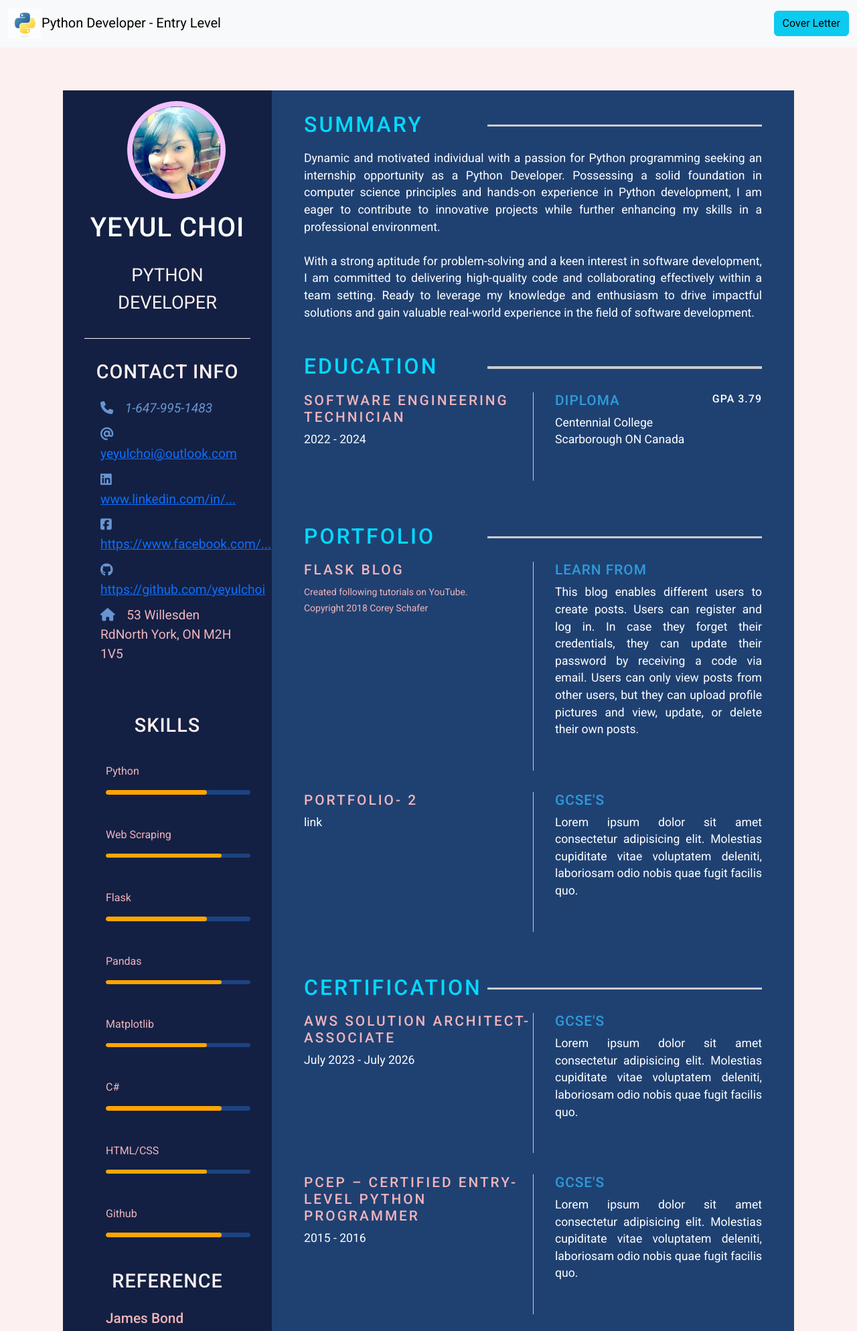
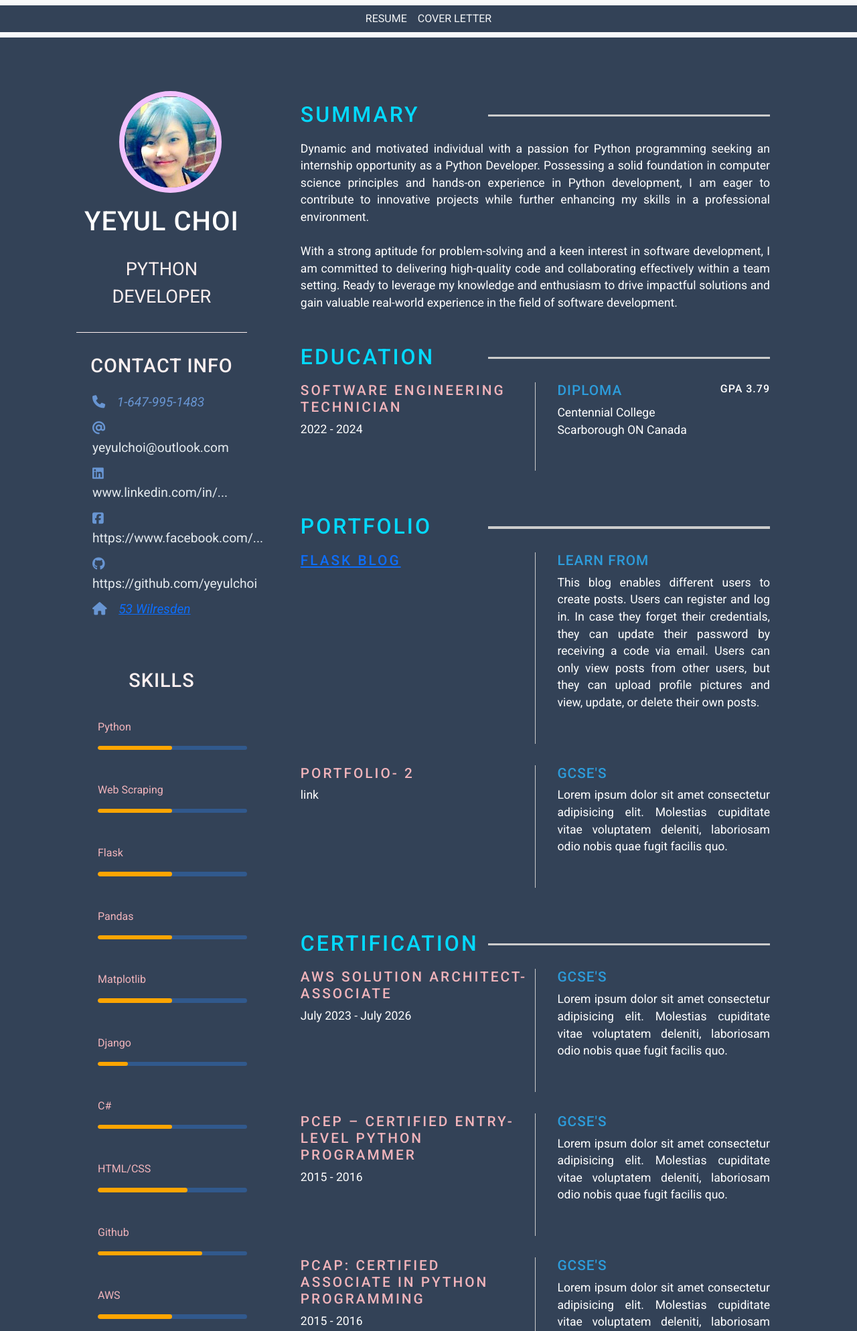
Before and after one commit to yeyulchoi/web-resume, a Flask app: page / in a window 1280 px wide. Shown: the top 1988 px of the page at 67% size. Run offline with Flask 3, Linux system fonts and the light colour scheme; some libraries are stand-ins or nearby versions.

Commit message:
replaced with embeded map api& connected to flaskblog

```diff
--- a/app.py
+++ b/app.py
@@ -1,4 +1,4 @@
-from flask import Flask, render_template, request, redirect, url_for, flash
+from flask import Flask, abort, render_template, request, redirect, url_for, flash
 import smtplib
 from flask_mail import Mail, Message
 import os
@@ -6,6 +6,7 @@
 
 
 app = Flask(__name__)
+# <<config for email notification>>
 # app.config['MAIL_SERVER']='smtp.gmail.com'
 # app.config['MAIL_PORT']=465
 # app.config['MAIL_USE_TLS']=False
@@ -13,11 +14,20 @@
 # app.config['MAIL_USERNAME']='yeyulchoi@gmail.com'  #os.environ.get('FLASK_MAIL_USER_EMAIL')
 # app.config['MAIL_PASSWORD']='crlr kkkp wkbx xbpw'  #os.environ.get('FLASK_MAIL_USER_PASSWORD')
 # mail = Mail(app)
-
-
+# app.config['SQLALCHEMY_DATABASE_URI']='sqlite:///flaskaws.db'
 app.config['SQLALCHEMY_DATABASE_URI']='mysql://root:''@localhost/flask_aws2'
 app.config['SQLALCHEMY_TRACK_MODIFICATION']=False
 app.config['SECRET_KEY']=secrets.token_hex(16)
+
+
+class Location:
+    def __init__(self, key, addr,lat, lng):
+        self.key = key
+        self.addr = addr
+        self.lat =lat
+        self.lng =lng
+
+loc_obj = Location('house','53 Wilresden',43.793573115460475, -79.36569236094664)
 
 
 @app.route('/', methods=['GET','POST'])
@@ -30,9 +40,15 @@
     #     msg.body =" Hey, How are you. I just clicked your email on the resume!!"
     #     mail.send(msg)
     #     redirect('index.html')
-    return render_template('index.html')
+    return render_template('index.html',mykey=loc_obj.key, myplace=loc_obj.addr)
 
+@app.route('/cover')
+def cover_ltr():
+    return render_template('coverltr.html')
 
+@app.route('/<loc_key>')
+def show_place(loc_key):
+    return render_template('map.html', myplace_two =loc_obj.addr,latitude=loc_obj.lat, longitude=loc_obj.lng)
 
 
 if __name__ =='__main__':
--- a/static/style.css
+++ b/static/style.css
@@ -2,6 +2,7 @@
     margin:0;
     padding:0;
     color:F1B4BB;
+    background-color:#334257;
 }
 ul >li{
     list-style: none;
@@ -9,7 +10,7 @@
 
 
 body{
-    background-color:#FDF0F0;
+    background-color:#334257;
     color:#F1B4BB;
 
     font-family: "Roboto", sans-serif;
@@ -25,6 +26,19 @@
 
     /* grid-template-rows:repeat(10,1fr); */
 
+}
+
+/* .title{
+    min-height:10vh;
+    width:91%;
+    text-align: center;
+    padding:15px;
+    margin-left:54.091px;
+    font-size: 1.5rem;;
+} */
+
+.nav-link{
+    color:#F2F4F6;
 }
 
 .left-section{
@@ -69,9 +83,11 @@
 
 }
 
-/* .contact-info-links{
-    font-size: 1.2rem;
-} */
+.contact-info-links{
+    color: #e5ebef;
+    text-decoration: none ;
+}
+
 .career{
     font-size: 1.7rem;
     text-transform: uppercase;
@@ -127,28 +143,34 @@
     background-color:orange;
 }
 .python-progress{
-    width:70%;
+    width:50%;
 }
 .web-scrapting-progress{
-    width:80%
+    width:50%
 }
 .flask-progress{
-    width:70%;
+    width:50%;
+}
+.pandas-progress{
+    width:50%
+}
+.matplotlib-progress{
+    width:50%;
 }
 .django-progress{
-    width:80%
-}
-.db-progress{
-    width:70%;
+    width:20%;
 }
 .c-progress{
-    width:80%
+    width:50%
 }
 .html-progress{
-    width:70%;
+    width:60%;
 }
 .github-progress{
-    width:80%
+    width:70%
+}
+.aws-progress{
+    width:50%
 }
 
 /* reference */
@@ -273,3 +295,12 @@
         font-size: 1.5rem;
     }
 }
+
+/* Set the size of the div element that contains the map */
+#map {
+    height: 300px; /* The height is 400 pixels */
+    width: 80%; /* The width is the width of the web page */
+}
+.navbar{
+    background-color: #124076;
+}
--- a/templates/index.html
+++ b/templates/index.html
@@ -14,7 +14,7 @@
                     <img src="{{url_for('static', filename='/images/yeyul.PNG')}}" alt="applicant-photo">
                 </div>
                 <h2 class="name">Yeyul Choi</h2>
-                <p class="career">Python Developer</p>
+                <p class="career"> Python Developer</p>
             </div>
             <div class="contact-info">
                 <h3 class="main-title">CONTACT INFO</h3>
@@ -64,7 +64,7 @@
                     </li>
                     <li>
                         <i class="fa-solid fa-house"></i>
-                        53 Willesden RdNorth York, ON M2H 1V5
+                        <i><a href="{{mykey}}">{{myplace}}</a></i>
                     </li>
                 </ul>
             </div>
@@ -98,7 +98,7 @@
                     <li>
                         <p class="skill-title">Pandas</p>
                         <div class="progress-bar">
-                            <div class="progress  django-progress"></div>
+                            <div class="progress  pandas-progress"></div>
                         </div>
                     </li>
                 </ul>
@@ -106,7 +106,15 @@
                     <li>
                         <p class="skill-title">Matplotlib</p>
                         <div class="progress-bar">
-                            <div class="progress  db-progress"></div>
+                            <div class="progress  matplotlib-progress"></div>
+                        </div>
+                    </li>
+                </ul>
+                <ul>
+                    <li>
+                        <p class="skill-title">Django</p>
+                        <div class="progress-bar">
+                            <div class="progress  django-progress"></div>
                         </div>
                     </li>
                 </ul>
@@ -131,6 +139,14 @@
                         <p class="skill-title">Github</p>
                         <div class="progress-bar">
                             <div class="progress  github-progress"></div>
+                        </div>
+                    </li>
+                </ul>
+                <ul>
+                    <li>
+                        <p class="skill-title">AWS</p>
+                        <div class="progress-bar">
+                            <div class="progress  aws-progress"></div>
                         </div>
                     </li>
                 </ul>
@@ -179,10 +195,7 @@
                         </li>
                     </ul>
                 </div>
-
-
             </div>
-
         </div>
 
         <div class="reference">
@@ -202,8 +215,6 @@
                     high-quality code and collaborating effectively within a team setting. Ready to leverage my knowledge
                     and enthusiasm to drive impactful solutions and gain valuable real-world experience in the field of
                     software development.
-
-
                 </p>
             </section>
             <section class="education sect">
@@ -229,9 +240,7 @@
                 <h2 class="right-title">Portfolio</h2>
                 <div class="timeline">
                     <div class="left-tl-content">
-                        <h5 class="tl-title">Flask Blog</h5>
-                        <small>Created following tutorials on YouTube. <br>
-                            Copyright 2018 Corey Schafer</small>
+                        <h5 class="tl-title"><a href="http://flaskapp-blog-env.eba-j5x2ejkf.ca-central-1.elasticbeanstalk.com/">Flask Blog</a></h5>
                     </div>
                     <div class="right-tl-content">
                         <div class="tl-content">
@@ -354,5 +363,5 @@
 </main>
 </div>
 {% endblock %}
-</body>
-</html>
+<!-- </body>
+</html> -->
--- a/templates/layout.html
+++ b/templates/layout.html
@@ -5,34 +5,62 @@
     <meta name="viewport" content="width=device-width, initial-scale=1">
     <title>{% block title%} {% endblock %}</title>
     <link href="https://cdn.jsdelivr.net/npm/bootstrap@5.3.3/dist/css/bootstrap.min.css" rel="stylesheet" integrity="sha384-QWTKZyjpPEjISv5WaRU9OFeRpok6YctnYmDr5pNlyT2bRjXh0JMhjY6hW+ALEwIH" crossorigin="anonymous">
-
     <link rel="stylesheet" href="{{url_for('static', filename='style.css')}}">
-
     <link rel="preconnect" href="https://fonts.googleapis.com">
-<link rel="preconnect" href="https://fonts.gstatic.com" crossorigin>
-<link href="https://fonts.googleapis.com/css2?family=Fredoka:wght@300..700&family=Poppins:ital,wght@0,100;0,200;0,300;0,400;0,500;0,600;0,700;0,800;0,900;1,100;1,200;1,300;1,400;1,500;1,600;1,700;1,800;1,900&display=swap" rel="stylesheet">
-<link rel="preconnect" href="https://fonts.googleapis.com">
-<link rel="preconnect" href="https://fonts.gstatic.com" crossorigin>
-<link href="https://fonts.googleapis.com/css2?family=Fredoka:wght@300..700&family=Poppins:ital,wght@0,100;0,200;0,300;0,400;0,500;0,600;0,700;0,800;0,900;1,100;1,200;1,300;1,400;1,500;1,600;1,700;1,800;1,900&family=Roboto:ital,wght@0,100;0,300;0,400;0,500;0,700;0,900;1,100;1,300;1,400;1,500;1,700;1,900&display=swap" rel="stylesheet">
+    <link rel="preconnect" href="https://fonts.gstatic.com" crossorigin>
+    <link href="https://fonts.googleapis.com/css2?family=Fredoka:wght@300..700&family=Poppins:ital,wght@0,100;0,200;0,300;0,400;0,500;0,600;0,700;0,800;0,900;1,100;1,200;1,300;1,400;1,500;1,600;1,700;1,800;1,900&family=Roboto:ital,wght@0,100;0,300;0,400;0,500;0,700;0,900;1,100;1,300;1,400;1,500;1,700;1,900&display=swap" rel="stylesheet">
 
   </head>
   <body>
-    <nav class="navbar bg-body-tertiary">
+    <nav class="navbar navbar-expand-lg navbar-light bg-light" >
+
+      <!-- Container wrapper -->
       <div class="container-fluid">
-        <a class="navbar-brand">
-          <img src="{{url_for('static',filename='images/python.png')}}" alt="" width="50">Python Developer - Entry Level
-        </a>
-       <button type="button" class="btn btn-info">Cover Letter</button>
+        <!-- Toggle button -->
+        <button
+          class="navbar-toggler"
+          type="button"
+          data-mdb-toggle="collapse"
+          data-mdb-target="#navbarCenteredExample"
+          aria-controls="navbarCenteredExample"
+          aria-expanded="false"
+          aria-label="Toggle navigation"
+        >
+          <i class="fas fa-bars"></i>
+        </button>
+
+        <!-- Collapsible wrapper -->
+        <div
+          class="collapse navbar-collapse justify-content-center"
+          id="navbarCenteredExample"
+        >
+          <!-- Left links -->
+          <ul class="navbar-nav mb-2 mb-lg-0">
+            <li class="nav-item">
+              <a class="nav-link " aria-current="page" href="{{url_for('home')}}">RESUME</a>
+            </li>
+            <li class="nav-item">
+              <a class="nav-link" href="{{url_for('cover_ltr')}}">COVER LETTER</a>
+            </li>
+          </ul>
+          <!-- Left links -->
+        </div>
+        <!-- Collapsible wrapper -->
+      </div>
+      <!-- Container wrapper -->
+    </nav>
 
 
-      </div>
-    </nav>
 
-    <div class="container-xl">
+
+
+
+
+    <!-- <div class="container-xl"> -->
 
       {% block content%}
       {% endblock %}
-    </div>
+    <!-- </div> -->
     <script src="https://cdn.jsdelivr.net/npm/bootstrap@5.3.3/dist/js/bootstrap.bundle.min.js" integrity="sha384-YvpcrYf0tY3lHB60NNkmXc5s9fDVZLESaAA55NDzOxhy9GkcIdslK1eN7N6jIeHz" crossorigin="anonymous"></script>
     <script src="https://kit.fontawesome.com/14f12f35b2.js" crossorigin="anonymous"></script>
   </body>
```
Also changed, not shown: templates/coverltr.html (added, +9 -0 lines), templates/map.html (added, +32 -0 lines), static/images/python.PNG, static/images/python.jpg (added), static/images/python_blue.png (added), static/images/pythonblue.jpg (added), static/index.js (added).
